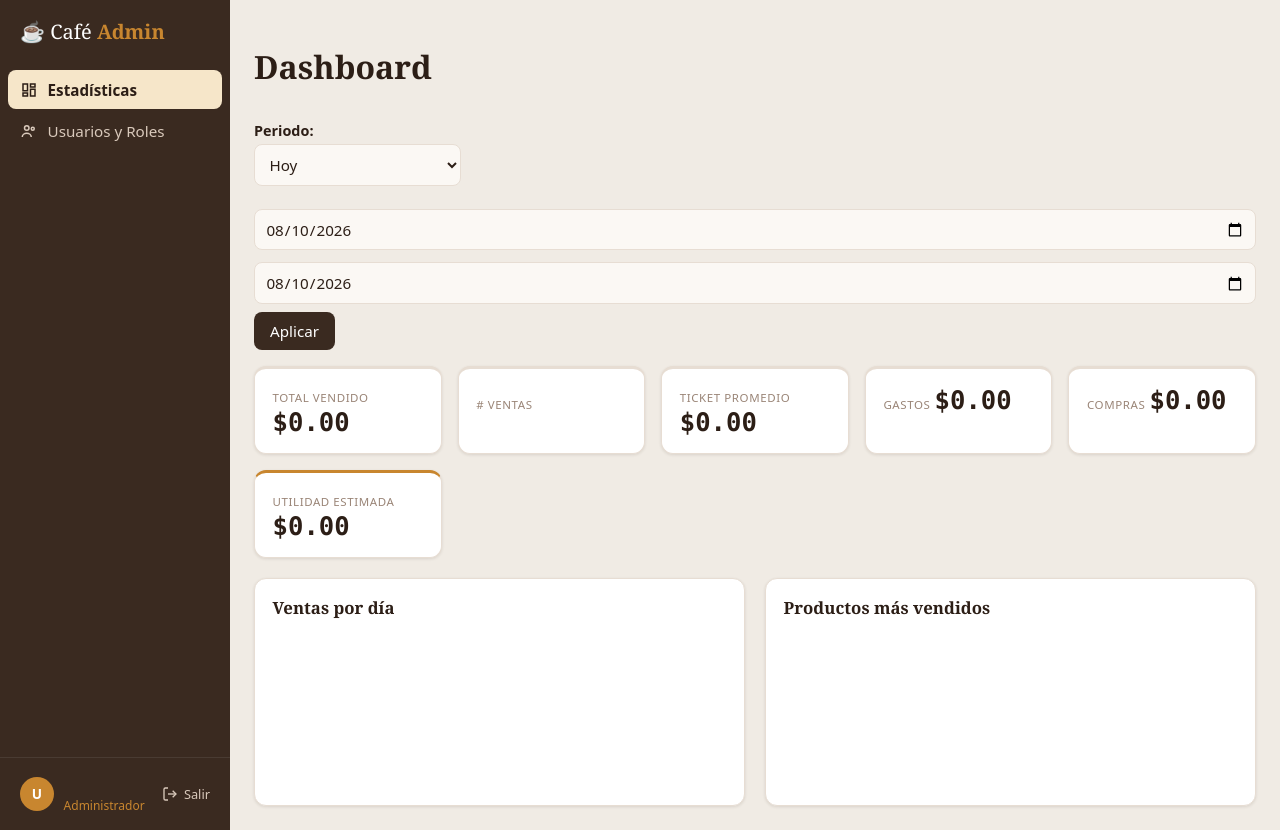
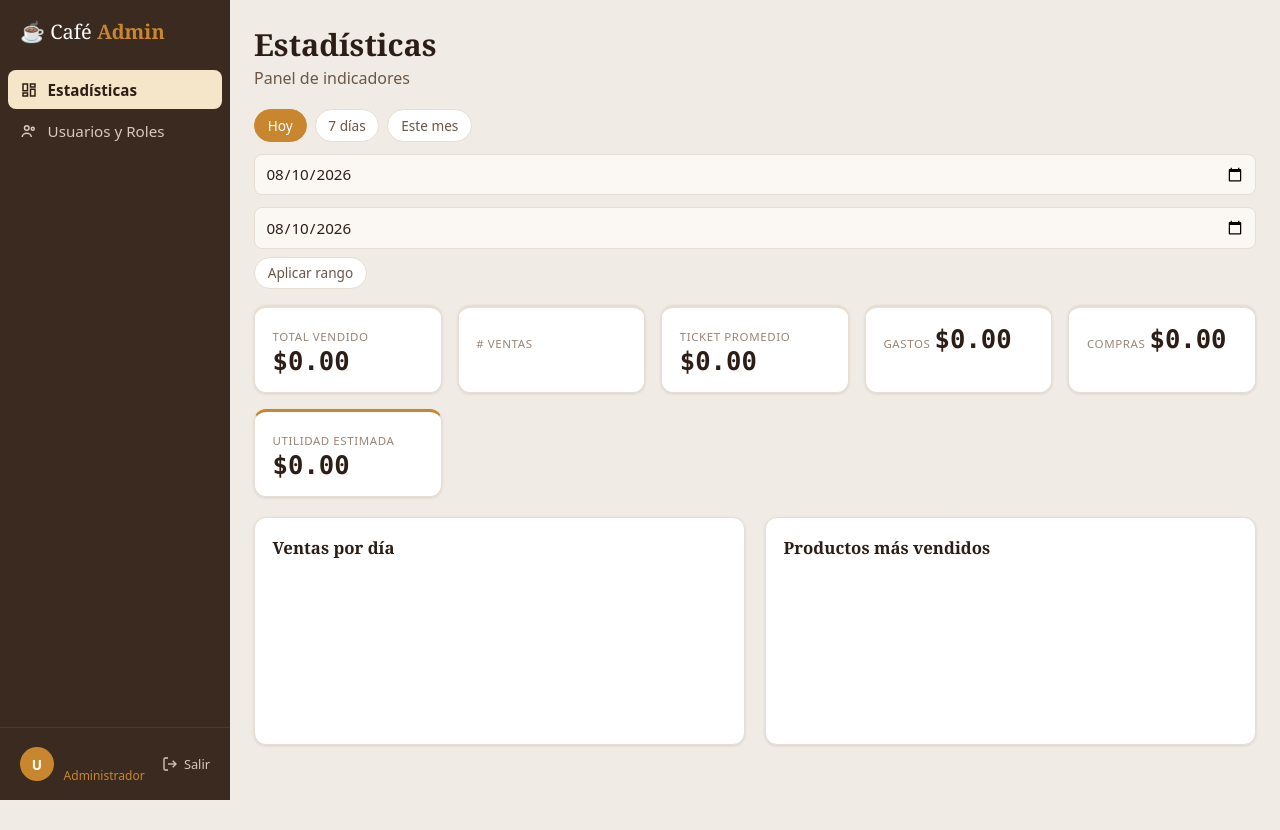
Before and after one commit to VMMC5/cafeteria-system, a Flask app: page /dashboard in a window 1280 px wide. After the commit the page ends 800 px from the top, so only its background shows below. Run offline with Flask 3, Linux system fonts and the light colour scheme; the visitor is signed in with stand-in values (Sample User, id 1); data that the repository does not hold is empty; a map, chart or similar area stays blank.

Commit message:
feat(web): restyle Estadísticas (KPIs + gráficas tema café)

```diff
--- a/web/app/templates/dashboard/index.html
+++ b/web/app/templates/dashboard/index.html
@@ -1,22 +1,20 @@
 {% extends "base.html" %}
-{% block title %}Dashboard{% endblock %}
+{% block title %}Estadísticas — Cafetería Aroma{% endblock %}
 {% block content %}
-<div class="header-row">
-  <h1>Dashboard</h1>
+<div class="page-head">
+  <div>
+    <h1>Estadísticas</h1>
+    <p class="sub">Panel de indicadores</p>
+  </div>
 </div>
 
 <form method="get" class="filtros">
-  <label>Periodo:
-    <select name="preset" onchange="this.form.submit()">
-      <option value="hoy" {{ 'selected' if preset == 'hoy' }}>Hoy</option>
-      <option value="7dias" {{ 'selected' if preset == '7dias' }}>Últimos 7 días</option>
-      <option value="mes" {{ 'selected' if preset == 'mes' }}>Este mes</option>
-      <option value="rango" {{ 'selected' if preset == 'rango' }}>Rango…</option>
-    </select>
-  </label>
+  <button type="submit" name="preset" value="hoy"   class="pill {{ 'active' if preset == 'hoy' }}">Hoy</button>
+  <button type="submit" name="preset" value="7dias" class="pill {{ 'active' if preset == '7dias' }}">7 días</button>
+  <button type="submit" name="preset" value="mes"   class="pill {{ 'active' if preset == 'mes' }}">Este mes</button>
   <input type="date" name="desde" value="{{ desde }}">
   <input type="date" name="hasta" value="{{ hasta }}">
-  <button type="submit">Aplicar</button>
+  <button type="submit" name="preset" value="rango" class="pill {{ 'active' if preset == 'rango' }}">Aplicar rango</button>
 </form>
 
 <section class="kpis">
@@ -50,7 +48,8 @@
     data: {
       labels: serie.map(p => p.fecha),
       datasets: [{ label: "Ventas ($)", data: serie.map(p => Number(p.total)),
-                   borderColor: "#2563eb", tension: 0.2 }],
+                   borderColor: "#c8862f", backgroundColor: "rgba(200,134,47,.15)",
+                   fill: true, tension: 0.3 }],
     },
     options: { responsive: true, plugins: { legend: { display: false } } },
   });
@@ -59,7 +58,7 @@
     data: {
       labels: top.map(p => p.nombre),
       datasets: [{ label: "Cantidad", data: top.map(p => Number(p.cantidad)),
-                   backgroundColor: "#16a34a" }],
+                   backgroundColor: "#3a2a20" }],
     },
     options: { responsive: true, plugins: { legend: { display: false } } },
   });
```
